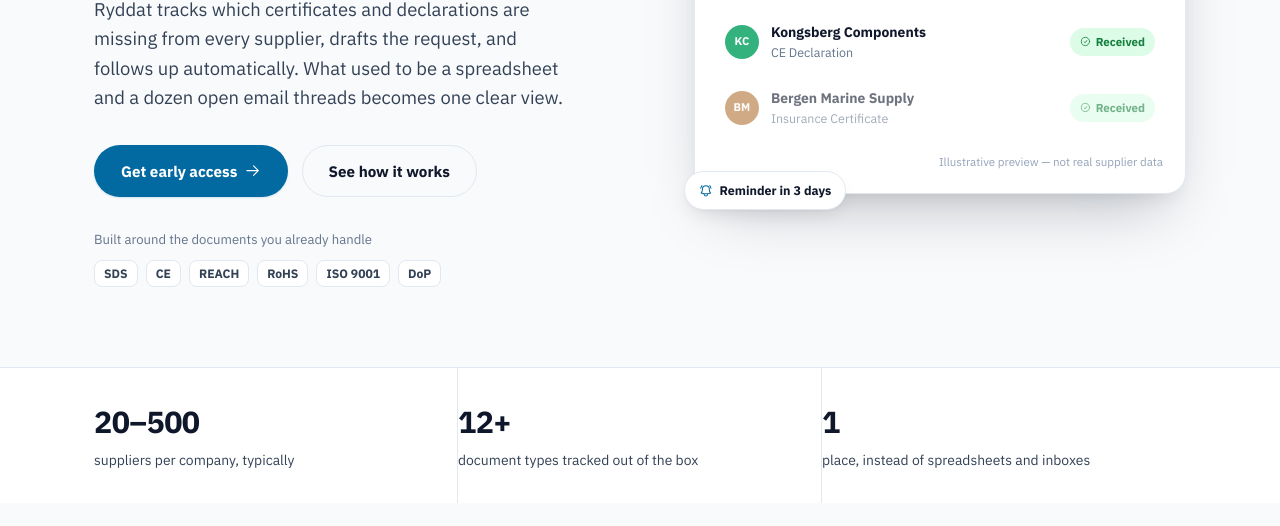
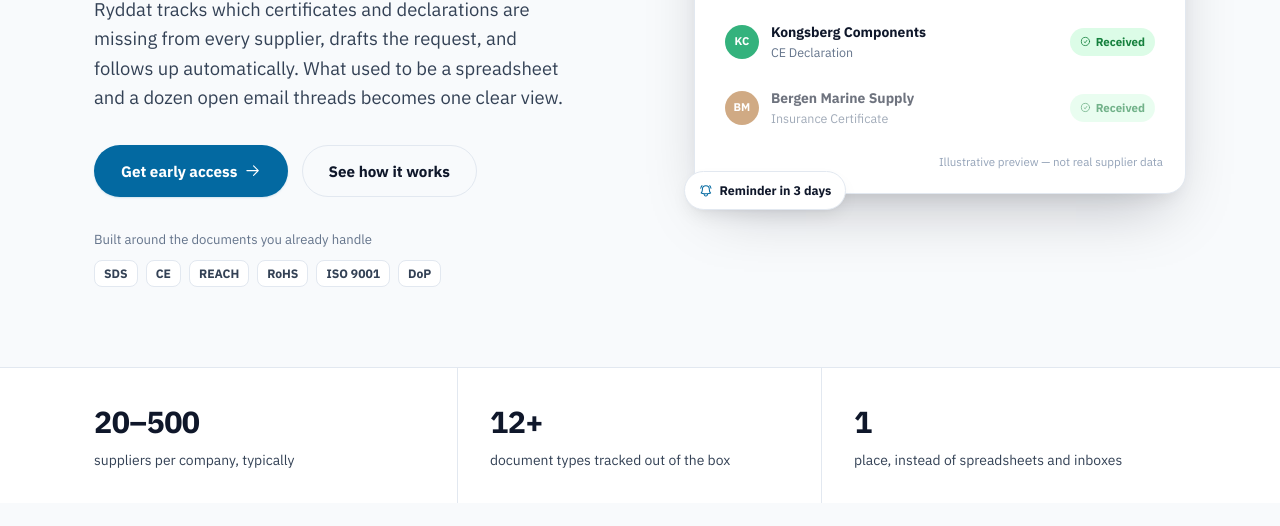
Before and after one commit to fordi-off/ryddat, a plain HTML site: page index.html in a window 1280 px wide. Shown: the part 426-952 px from the top of the page. Drawn offline with Linux system fonts and the light colour scheme.

Commit message:
Fix stat strip: add left padding so numbers don't hug the divider lines

```diff
--- a/styles.css
+++ b/styles.css
@@ -443,6 +443,7 @@ a { color: var(--color-accent); text-decoration: none; }
 .stat-strip { border-top: 1px solid var(--color-border); background: var(--color-white); }
 .stat-strip-inner { display: grid; grid-template-columns: repeat(3, 1fr); }
 .stat { padding: 30px 30px 30px 0; border-right: 1px solid var(--color-border); }
+.stat:not(:first-child) { padding-left: 32px; }
 .stat:last-child { border-right: none; }
 .stat-num {
   display: block;
```
